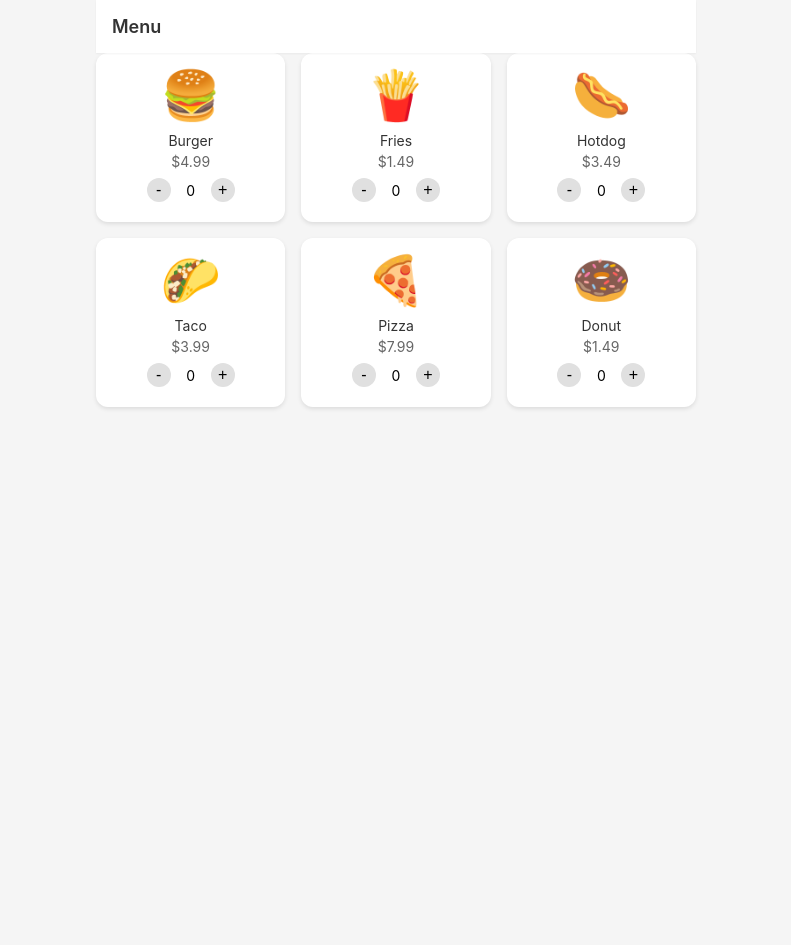
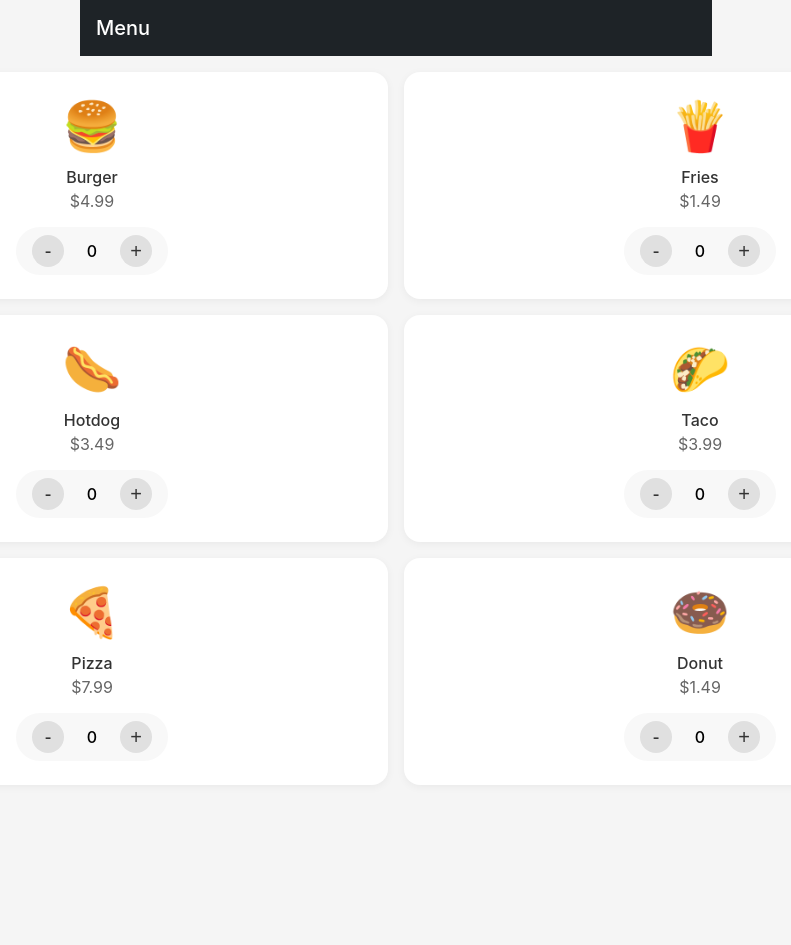
Before and after one commit to PiyushAshtekar/order, a Flask app: page /menu in a window 1280 px wide. Shown: the whole page, without its empty margins (244-1035 px from the left). Before the commit the page ends 409 px from the top, so only its background shows below. Run offline with Flask 3, Linux system fonts and the light colour scheme.

Commit message:
Update menu responsive

```diff
--- a/templates/menu.html
+++ b/templates/menu.html
@@ -2,7 +2,7 @@
 <html>
 <head>
     <title>Mini App Menu</title>
-    <meta name="viewport" content="width=device-width, initial-scale=1.0, maximum-scale=1.0, user-scalable=no, viewport-fit=cover">
+    <meta name="viewport" content="width=device-width, initial-scale=1.0, viewport-fit=cover">
     <style>
         /* Base styles and resets */
         body {
@@ -20,7 +20,7 @@
             padding: 0;
             display: none;
             min-height: 100vh;
-            padding-bottom: calc(80px + env(safe-area-inset-bottom));
+            background: #f5f5f5;
         }
 
         .page.active {
@@ -29,15 +29,20 @@
 
         /* Header styles */
         .header {
+            background: #1e2327;
+            color: white;
+            padding: 16px;
             display: flex;
             align-items: center;
-            padding: 16px;
-            background: white;
-            box-shadow: 0 1px 2px rgba(0,0,0,0.05);
+            justify-content: space-between;
             position: sticky;
             top: 0;
             z-index: 100;
-            gap: 16px;
+        }
+
+        .header-title {
+            font-size: 20px;
+            font-weight: 500;
         }
 
         .back-button {
@@ -46,13 +51,6 @@
             border: none;
             padding: 8px;
             cursor: pointer;
-            color: #333;
-        }
-
-        .header-title {
-            flex: 1;
-            font-size: 18px;
-            font-weight: 600;
             color: #333;
         }
 
@@ -177,12 +175,27 @@
             cursor: pointer;
             margin: 0;
             z-index: 100;
+            width: 100%;
+            text-align: center;
+        }
+
+        /* Add padding to the bottom of the page to prevent content from being hidden behind the pay button */
+        #order-page {
+            padding-bottom: 80px;
+        }
+
+        /* Ensure the viewport meta is accessible */
+        @media screen and (max-width: 100%) {
+            .pay-button {
+                padding-bottom: env(safe-area-inset-bottom, 20px);
+            }
         }
 
         /* Responsive adjustments */
         @media (min-width: 768px) {
-            .page {
-                max-width: 600px;
+            .menu-grid {
+                grid-template-columns: repeat(3, 1fr);
+                max-width: 1200px;
                 margin: 0 auto;
             }
 
@@ -231,80 +264,69 @@
 
         .menu-grid {
             display: grid;
-            grid-template-columns: repeat(auto-fit, minmax(150px, 1fr));
+            grid-template-columns: repeat(2, 1fr);
             gap: 16px;
-            margin-bottom: 80px;
+            padding: 16px;
+            padding-bottom: 80px;
         }
 
         .menu-item {
             background: white;
-            border-radius: 12px;
-            padding: 12px;
+            border-radius: 16px;
+            padding: 24px;
+            display: flex;
+            flex-direction: column;
+            align-items: center;
             text-align: center;
-            box-shadow: 0 2px 4px rgba(0,0,0,0.1);
-            transition: all 0.3s ease;
-            animation: fadeIn 0.5s ease;
+            box-shadow: 0 2px 8px rgba(0,0,0,0.05);
         }
 
         .item-image {
             font-size: 48px;
-            margin-bottom: 8px;
-            transition: transform 0.3s ease;
+            margin-bottom: 12px;
         }
 
         .item-name {
-            font-size: 14px;
+            font-size: 16px;
+            font-weight: 500;
+            color: #333;
             margin-bottom: 4px;
-            color: #333;
         }
 
         .item-price {
-            font-size: 14px;
+            font-size: 16px;
             color: #666;
-            margin-bottom: 8px;
+            margin-bottom: 16px;
         }
 
         .quantity-controls {
             display: flex;
-            justify-content: center;
             align-items: center;
-            gap: 8px;
-            margin-bottom: 8px;
+            gap: 16px;
+            background: #f8f8f8;
+            padding: 8px 16px;
+            border-radius: 24px;
         }
 
         .quantity-btn {
+            width: 32px;
+            height: 32px;
+            border-radius: 50%;
+            border: none;
             background: #e0e0e0;
-            border: none;
-            border-radius: 50%;
-            width: 24px;
-            height: 24px;
-            font-size: 16px;
+            color: #333;
+            font-size: 20px;
             cursor: pointer;
             display: flex;
             align-items: center;
             justify-content: center;
-            transition: all 0.2s ease;
-        }
-
-        .quantity-btn:hover {
-            background: #d0d0d0;
-            transform: scale(1.1);
-        }
-
-        .quantity-btn:active {
-            transform: scale(0.9);
-            animation: shake 0.2s ease;
         }
 
         .quantity {
-            font-size: 14px;
+            font-size: 16px;
             min-width: 24px;
             text-align: center;
-            transition: all 0.2s ease;
-        }
-
-        .quantity:not(:empty) {
-            animation: pulse 0.3s ease;
+            font-weight: 500;
         }
 
         .view-order-button {
```
Also changed, not shown: other parts of templates/menu.html (+37 -12 lines).
